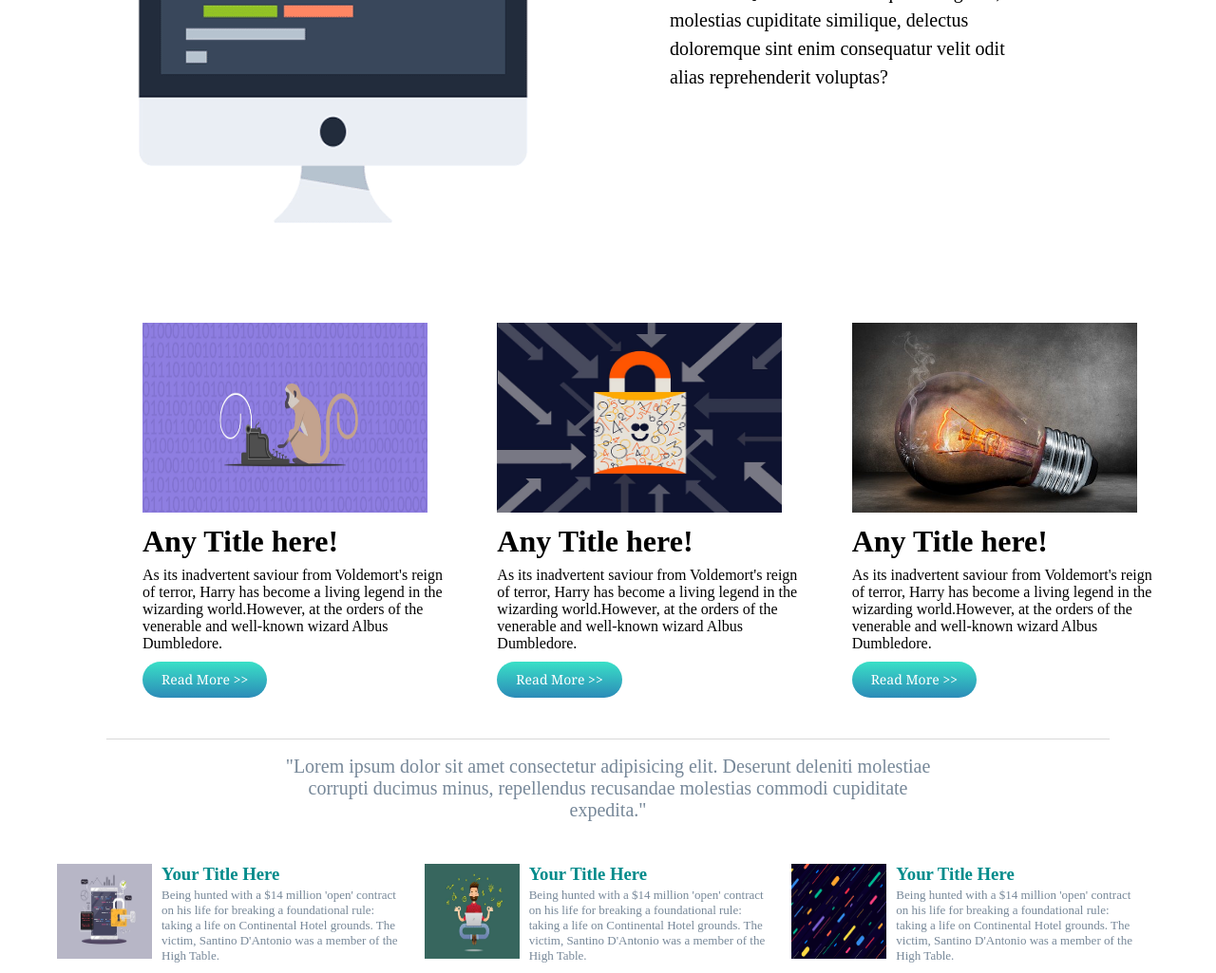
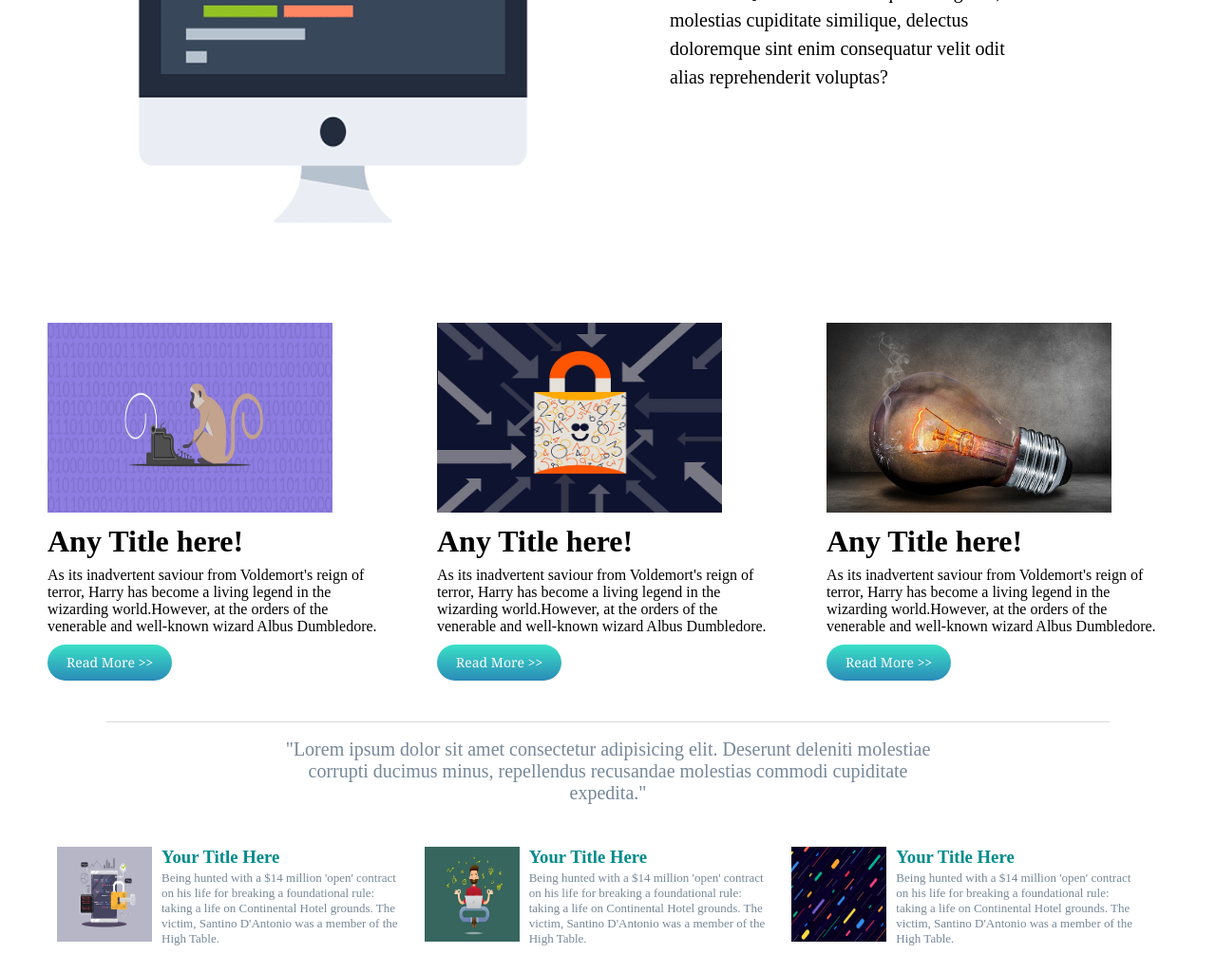
Before and after one commit to Parth10201/html-_css-exercise, a plain HTML site: page index.html in a window 1280 px wide. Shown: the part 359-1384 px from the top of the page at 95% size. Drawn offline with Linux system fonts and the light colour scheme.

Commit message:
new commit

```diff
--- a/styles.css
+++ b/styles.css
@@ -58,7 +58,7 @@ li a:hover {
   font-family: 'Zilla Slab', serif;
   font-size: 25px;
   margin-top: 120px;
-  margin-right: 300px;
+  margin-right: 250px;
   justify-content: left;
   grid-column: 2/3;
   grid-row: 1/2;
@@ -67,8 +67,9 @@ li a:hover {
   display: flex;
   justify-content: center;
   gap: 50px;
-  margin-left: 150px;
-  margin-right: 60px;
+  padding-left: 50px;
+  padding-right: 50px;
+  margin: auto;
 }
 .flex-container h1{
   margin: 8px 0;
```
